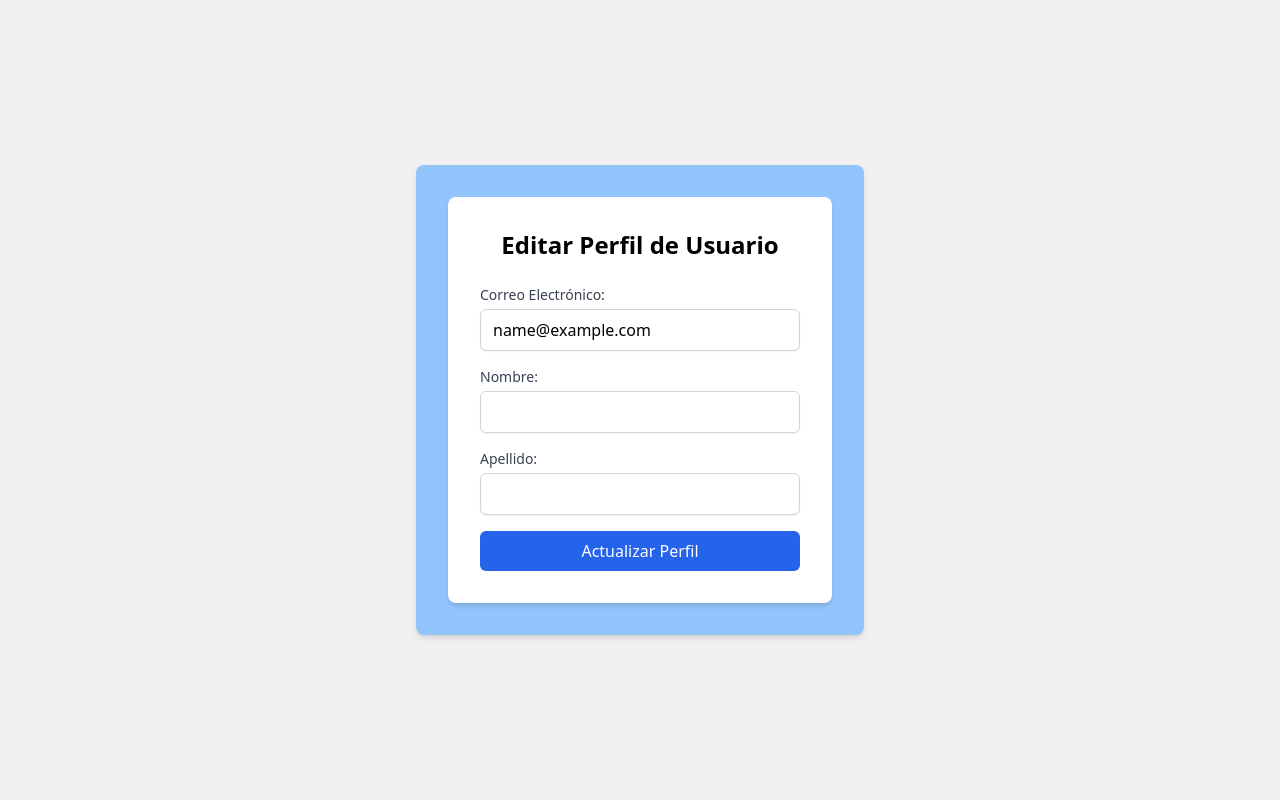
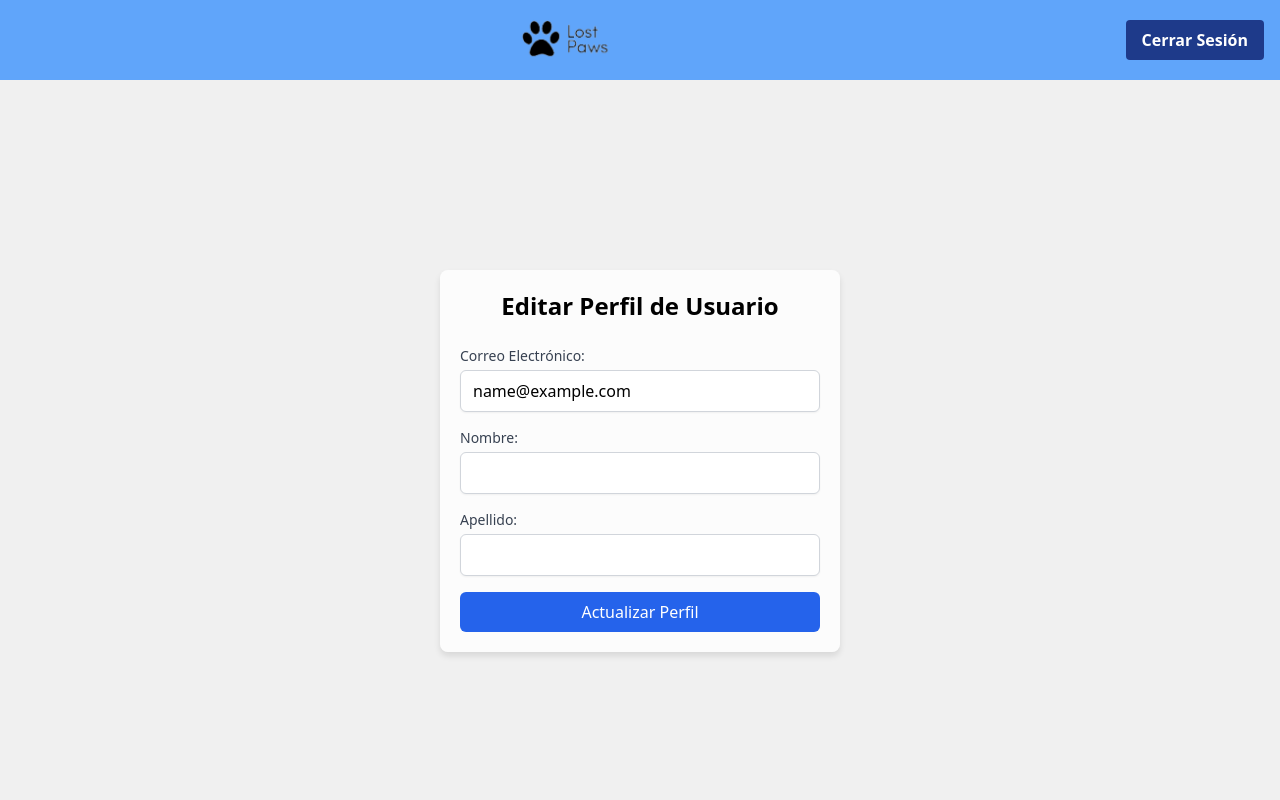
Before and after one commit to LostPawsNetwork/LostPawsWeb, a PHP site: page /presentacion/editarUsuario.php in a window 1280 px wide. Run offline with PHP 8.4, Linux system fonts and the light colour scheme; the visitor is signed in with stand-in values (Sample User, id 1); data that the repository does not hold is empty; some libraries are stand-ins or nearby versions.

Commit message:
editar usuario + header

```diff
--- a/src/presentacion/editarCan.php
+++ b/src/presentacion/editarCan.php
@@ -1,7 +1,7 @@
 <?php
 session_start();
+<?php include "../components/header3.html"; ?>
 
-if (!isset($_SESSION['loggedin']) || $_SESSION['loggedin'] !== true
 || ($_SESSION['tipoUsuario'] !== 'admin' && $_SESSION['tipoUsuario'] !== 'superadmin'))
 {
     header("Location: /lostpaws/presentacion/login.php");
--- a/src/presentacion/editarUsuario.php
+++ b/src/presentacion/editarUsuario.php
@@ -32,14 +32,13 @@ if ($datosUsuario !== false && !empty($datosUsuario)) {
     <title>Editar Perfil de Usuario</title>
     <script src="https://cdn.tailwindcss.com"></script>
     <style>
-        body {
+         body {
             background-color: #f0f0f0;
             margin: 0;
             padding: 0;
-            overflow: hidden;
             display: flex;
             justify-content: center;
-            align-items: center;
+            align-items: flex-start;
             min-height: 100vh;
             position: relative;
         }
@@ -53,6 +52,7 @@ if ($datosUsuario !== false && !empty($datosUsuario)) {
             object-fit: cover;
             z-index: -1;
             filter: blur(10px);
+        }
 
         .form-container {
             background-color: rgba(255, 255, 255, 0.8);
@@ -61,16 +61,22 @@ if ($datosUsuario !== false && !empty($datosUsuario)) {
             box-shadow: 0 4px 6px rgba(0, 0, 0, 0.1);
             max-width: 400px;
             width: 100%;
+            margin-top:270px; /* Asegura que el formulario no se superponga con el encabezado */
             z-index: 1;
+        }
+
+        .header {
+            width: 100%;
+            z-index: 2;
         }
     </style>
 </head>
 <body>
 
-
-    <div class="bg-blue-300 p-4 sm:p-8 rounded-lg shadow-md w-full max-w-md mx-auto">
-    <div class="bg-white p-8 rounded-lg shadow-md w-full max-w-sm">
-    <div class="form-container ">
+<?php include "../components/header3.html"; ?>
+<br>
+<br>
+    <div class="form-container">
         <h2 class="text-2xl font-bold mb-6 text-center">Editar Perfil de Usuario</h2>
         <form action="../negocio/procesarEditarUsuario.php" method="post" class="space-y-4">
             <div>
@@ -99,5 +105,6 @@ if ($datosUsuario !== false && !empty($datosUsuario)) {
             </div>
         </form>
     </div>
+
 </body>
 </html>
```
